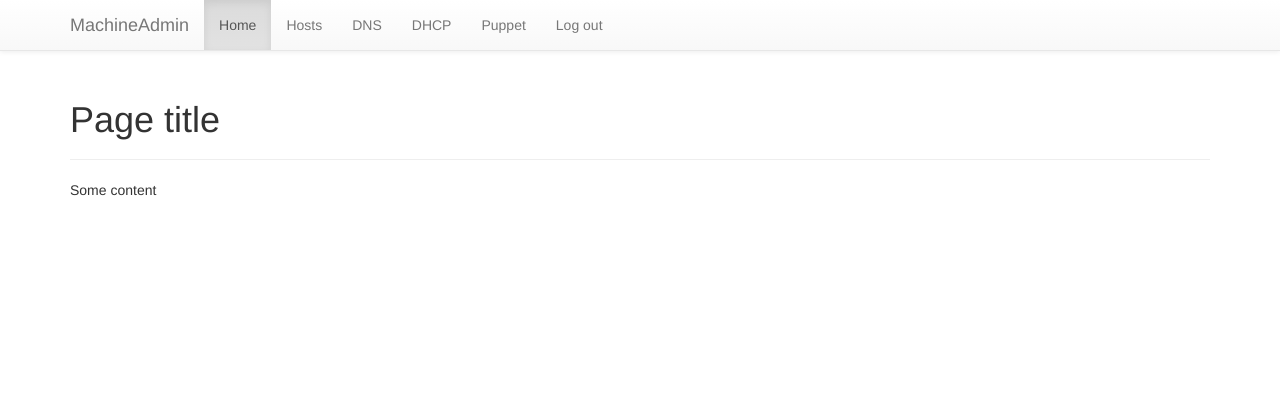
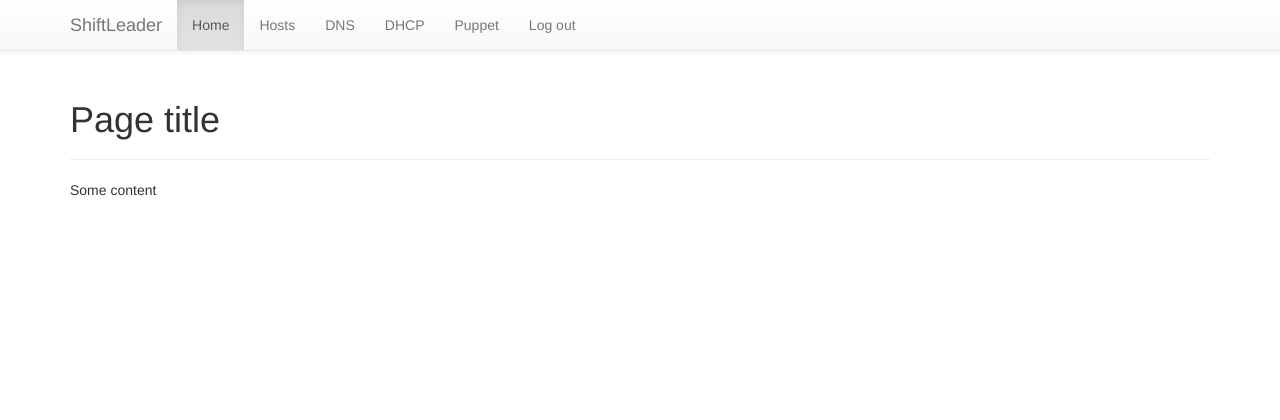
Before and after one commit to ntnusky/shiftleader, a Django app: page / in a window 1280 px wide. Shown: the top 420 px of the page. Run offline with Django 3.2, Linux system fonts and the light colour scheme; the visitor is signed in with stand-in values (Sample User, id 1); parts of the project's set-up code (start-up, migrations or seed data) failed here and were passed over; some libraries are stand-ins or nearby versions.

Commit message:
Renaming the project

```diff
--- a/dashboard/settings.py
+++ b/dashboard/settings.py
@@ -18,7 +18,7 @@ from configparser import ConfigParser,NoOptionError
 BASE_DIR = os.path.dirname(os.path.dirname(os.path.abspath(__file__)))
 
 parser = ConfigParser()
-parser.read(['/etc/machineadmin/settings.ini', os.path.join(BASE_DIR, 'settings.ini')])
+parser.read(['/etc/shiftleader/settings.ini', os.path.join(BASE_DIR, 'settings.ini')])
 
 # Quick-start development settings - unsuitable for production
 # See https://docs.djangoproject.com/en/1.8/howto/deployment/checklist/
--- a/dashboard/templates/base/main.html
+++ b/dashboard/templates/base/main.html
@@ -9,7 +9,7 @@
 
     <title>
       {% block title %}
-        {{ title|default:"Machine administration" }}
+        {{ title|default:"Shiftleader" }}
       {% endblock title %}
     </title>
 
@@ -30,7 +30,7 @@
             <span class="icon-bar"></span>
             <span class="icon-bar"></span>
           </button>
-          <a class="navbar-brand" href="/">MachineAdmin</a>
+          <a class="navbar-brand" href="/">ShiftLeader</a>
         </div>
         <div id="navbar" class="collapse navbar-collapse">
           <ul class="nav navbar-nav">
--- a/puppet/management/commands/puppet_autosign.py
+++ b/puppet/management/commands/puppet_autosign.py
@@ -13,7 +13,7 @@ class Command(BaseCommand):
 
   def handle(self, *args, **options):
     fqdn = options['fqdn']
-    pattern = re.compile(r'^([a-zA-Z0-9\-]+)\.([a-zA-Z0-9\.]+)$')
+    pattern = re.compile(r'^([a-zA-Z0-9\-]+)\.([a-zA-Z0-9\.\-]+)$')
     match = pattern.match(fqdn)
 
     if(not match):
--- a/puppet/management/commands/puppet_enc.py
+++ b/puppet/management/commands/puppet_enc.py
@@ -13,7 +13,7 @@ class Command(BaseCommand):
 
   def handle(self, *args, **options):
     fqdn = options['fqdn']
-    pattern = re.compile(r'^([a-zA-Z0-9\-]+)\.([a-zA-Z0-9\.]+)$')
+    pattern = re.compile(r'^([a-zA-Z0-9\-]+)\.([a-zA-Z0-9\.\-]+)$')
     match = pattern.match(fqdn)
 
     if(not match):
```
Also changed, not shown: 2 other files.
